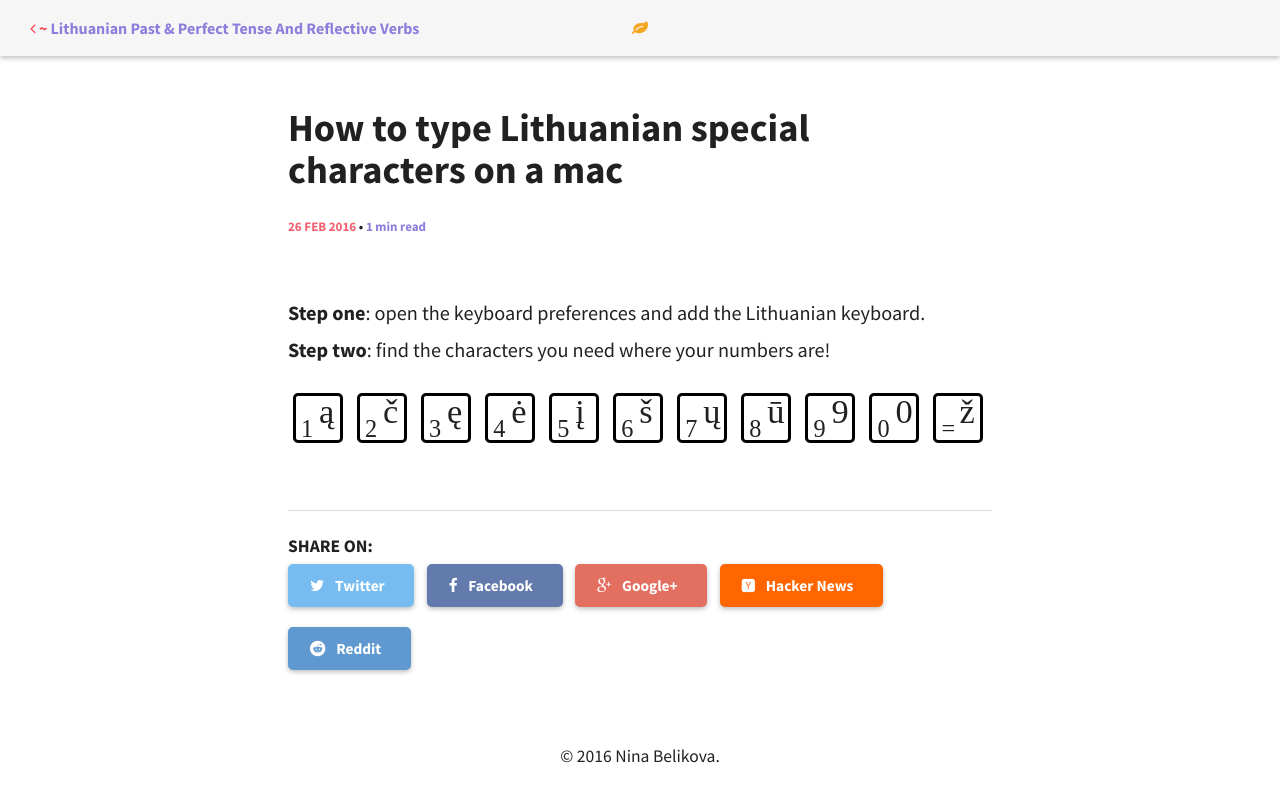
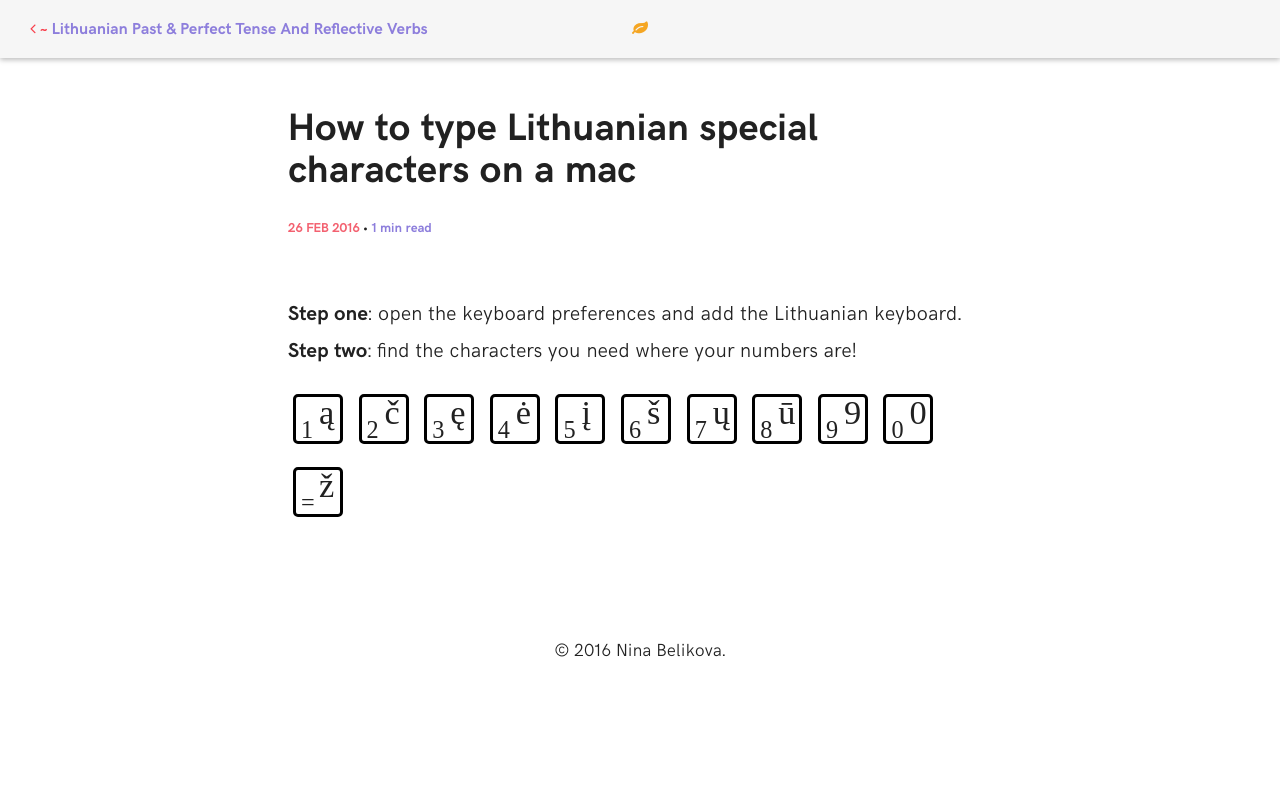
Before and after one commit to ninabelikova/leonids, a Jekyll site: the page built from _posts/2016-02-26-how-to-type-lithuanian-special-characters.md, in a window 1280 px wide. Shown: the top 802 px of the page. Built offline with Jekyll 4.4.1, drawn with Linux system fonts in a browser that asks for light colours; comment, search, counter and statistics services are not loaded.

Commit message:
added robots & new font & 404 page

```diff
--- a/_config.yml
+++ b/_config.yml
@@ -5,10 +5,10 @@
 #
 title: Nina Belikova's Pacific Plains
 email:
-description: A blog in which I write about my iOs and web development misadventures.
+description: Nina's blog. I freely express my inner trollness here.
 #url: http://ninabelikova.github.io/leonids
-url: http://blog.ninabelikova.com
-#url: http://localhost:4000
+#url: https://blog.ninabelikova.com
+url: http://localhost:4000
 
 #
 ###################################
@@ -42,7 +42,7 @@ owner:
   facebook: #username
   google:
     plus: #username
-    analytics: 'UA-74369185-1'
+    analytics:
     verify:
     ad-client:
     ad-slot:
--- a/_includes/sidebar.html
+++ b/_includes/sidebar.html
@@ -11,7 +11,7 @@
     <ul class="nav-list">
 
       <li class="nav-item">
-        <a href="http://www.ninabelikova.com">home</a>
+        <a href="https://www.ninabelikova.com">home</a>
         <span>/<span>
       </li>
 
--- a/_layouts/post.html
+++ b/_layouts/post.html
@@ -37,30 +37,10 @@ layout: default
     </article>
   </div>
 
-  <div class="share-buttons">
-    <h6>Share on: </h6>
-    <ul>
-      <li>
-        <a href="https://twitter.com/intent/tweet?text={{ site.url }}{{ page.url }}" class="twitter btn" title="Share on Twitter"><i class="fa fa-twitter"></i><span> Twitter</span></a>
-      </li>
-      <li>
-        <a href="https://www.facebook.com/sharer/sharer.php?u={{ site.url }}{{ page.url }}" class="facebook btn" title="Share on Facebook"><i class="fa fa-facebook"></i><span> Facebook</span></a>
-      </li>
-      <li>
-        <a href="https://plus.google.com/share?url={{ site.url }}{{ page.url }}" class="google-plus btn" title="Share on Google Plus"><i class="fa fa-google-plus"></i><span> Google+</span></a>
-      </li>
-      <li>
-        <a href="https://news.ycombinator.com/submitlink?u={{ site.url }}{{ page.url }}" class="hacker-news btn" title="Share on Hacker News"><i class="fa fa-hacker-news"></i><span> Hacker News</span></a>
-      </li>
-      <li>
-        <a href="https://www.reddit.com/submit?url={{ site.url }}{{ page.url }}" class="reddit btn" title="Share on Reddit"><i class="fa fa-reddit"></i><span> Reddit</span></a>
-      </li>
-    </ul>
-  </div><!-- end share-buttons -->
 
   {% if site.owner.disqus-shortname and page.comments == true %}
   <div id="disqus_thread"></div>
   {% include disqus.html %}
   {% endif %}
-  {% include google_analytics.html %}
+  {% include piwik.html %}
 </div>
--- a/_sass/components/_variables.scss
+++ b/_sass/components/_variables.scss
@@ -3,19 +3,44 @@
  */
 
 /*** Google font import ***/
-@import url(https://fonts.googleapis.com/css?family=Source+Code+Pro|Source+Sans+Pro:700,400,700italic,400italic);
+
 @import url(https://fonts.googleapis.com/css?family=Libre+Baskerville);
+
+/*** Fonts import ***/
+@font-face {
+  font-family: 'HK Grotesk';
+  src: url(../fonts/HKGrotesk-Light.otf);
+}
+
+@font-face {
+  font-family: 'HK Grotesk';
+  src: url(../fonts/HKGrotesk-LightItalic.otf);
+  font-style: italic;
+}
+
+@font-face {
+  font-family: 'HK Grotesk';
+  src: url(../fonts/HKGrotesk-Bold.otf);
+  font-weight: bold;
+}
+
+@font-face {
+  font-family: 'HK Grotesk';
+  src: url(../fonts/HKGrotesk-BoldItalic.otf);
+  font-style: italic;
+  font-weight: bold;
+}
 
 /*** Custom variables ***/
 
 // fonts & typo
 $title-font-family:     'Libre Baskerville';
-$base-font-family:      'Source Sans Pro', 'Helvetica Neue', Helvetica;
+$base-font-family:      'HK Grotesk', 'Helvetica Neue', Helvetica, sans-serif;
 $heading-font-family:   $base-font-family;
-$monospace-font-family: 'Source Code Pro', Menlo, monospace;
+$monospace-font-family: Menlo, monospace;
 $base-font-size:        16px;
 $small-font-size:       $base-font-size * 0.875;
-$base-line-height:      1.5;
+$base-line-height:      1.6;
 $base-space-unit:       1.5em;
 
 // Header Styles
--- /dev/null
+++ b/robots.txt
@@ -0,0 +1,4 @@
+# robots.txt generated by atozseotools.com
+User-agent: *
+Disallow:
+Disallow: /cgi-bin/
```
Also changed, not shown: 404.md (added, +9 -0 lines), fonts/HKGrotesk-Bold.otf (added), fonts/HKGrotesk-BoldItalic.otf (added), fonts/HKGrotesk-Light.otf (added), fonts/HKGrotesk-LightItalic.otf (added), 1 other file.
